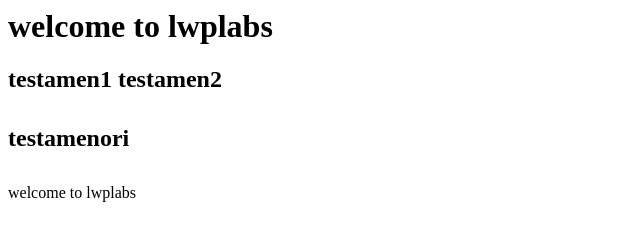
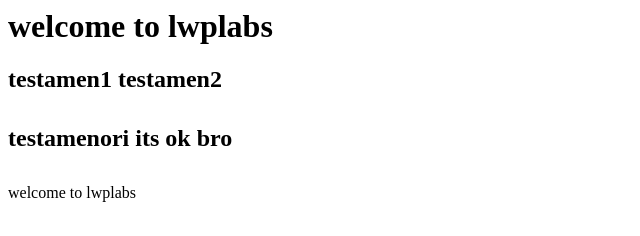
Before and after one commit to komlavii/static-code, a plain HTML site: page index.html in a window 1280 px wide. Shown: the whole page, without its empty margins (0-640 px from the left). Drawn offline with Linux system fonts and the light colour scheme.

Commit message:
Update index.html

```diff
--- a/index.html
+++ b/index.html
@@ -2,7 +2,7 @@
 <h2>testamen1
 <hh3>testamen2
  <h4>testamenori
-
+its ok bro
  </h4>
 </hh3>
 </h2>
```
